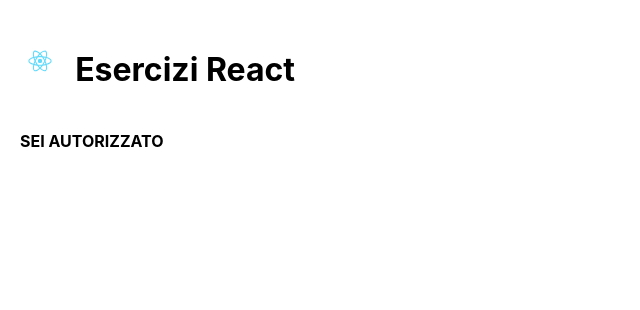
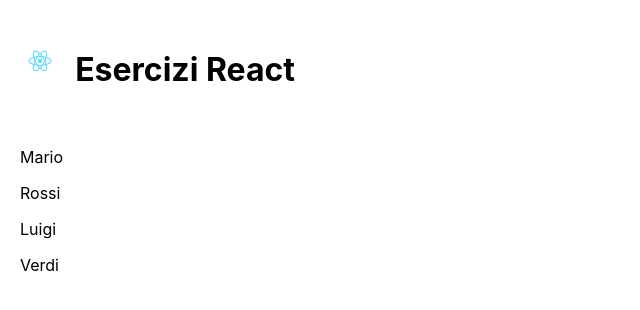
Before and after one commit to LucaSoftwareEngineer/esercitazioni-react, a React (Create React App) app: page / in a window 1280 px wide. Shown: the top 310 px of the page, without its empty margins (0-640 px from the left). Built offline with nearby package versions, Linux system fonts and the light colour scheme.

Commit message:
esercizio-6: passare una lista di persone contenuta in uno stato locale ad un altro componente mediante props e mostrare a schermo il contenuto

```diff
--- a/src/App.tsx
+++ b/src/App.tsx
@@ -1,7 +1,7 @@
 import React from 'react';
 import logo from './logo.svg';
 import './App.css';
-import Main from "./esercizio-5/Main";
+import Main from "./esercizio-6/Main";
 
 function App() {
   return (
--- /dev/null
+++ b/src/esercizio-6/IPersona.ts
@@ -0,0 +1,4 @@
+export interface IPersona {
+    nome: string;
+    cognome: string;
+}
--- /dev/null
+++ b/src/esercizio-6/Main.tsx
@@ -0,0 +1,25 @@
+import React from 'react';
+import {IPersona} from "./IPersona";
+import PersoneProps from "./PersoneProps";
+
+const Main = () => {
+
+    const [persone, setPersone] = React.useState<IPersona[]>([
+        {
+            nome: 'Mario',
+            cognome: 'Rossi'
+        },
+        {
+            nome: 'Luigi',
+            cognome: 'Verdi'
+        }
+    ]);
+
+    return (
+        <>
+            <PersoneProps persone={persone} />
+        </>
+    );
+};
+
+export default Main;
--- /dev/null
+++ b/src/esercizio-6/PersoneItemProps.tsx
@@ -0,0 +1,15 @@
+import React from 'react';
+import {IPersona} from "./IPersona";
+
+const PersoneItemProps = (props:IPersona) => {
+    return (
+        <>
+            <div>
+                <p>{props.nome}</p>
+                <p>{props.cognome}</p>
+            </div>
+        </>
+    );
+};
+
+export default PersoneItemProps;
--- /dev/null
+++ b/src/esercizio-6/PersoneProps.tsx
@@ -0,0 +1,28 @@
+import React from 'react';
+import {IPersona} from "./IPersona";
+import PersoneItemProps from "./PersoneItemProps";
+
+interface IPersonaProps {
+    persone: IPersona[];
+}
+
+const PersoneProps = (props : IPersonaProps) => {
+
+    const persone: IPersona[] = props.persone;
+
+    console.log(persone);
+
+    return (
+        <>
+            {
+                persone
+                    .map((persona, index) => (
+                        <PersoneItemProps key={index} nome={persona.nome} cognome={persona.cognome} />
+                    ))
+            }
+        </>
+    );
+
+};
+
+export default PersoneProps;
```
